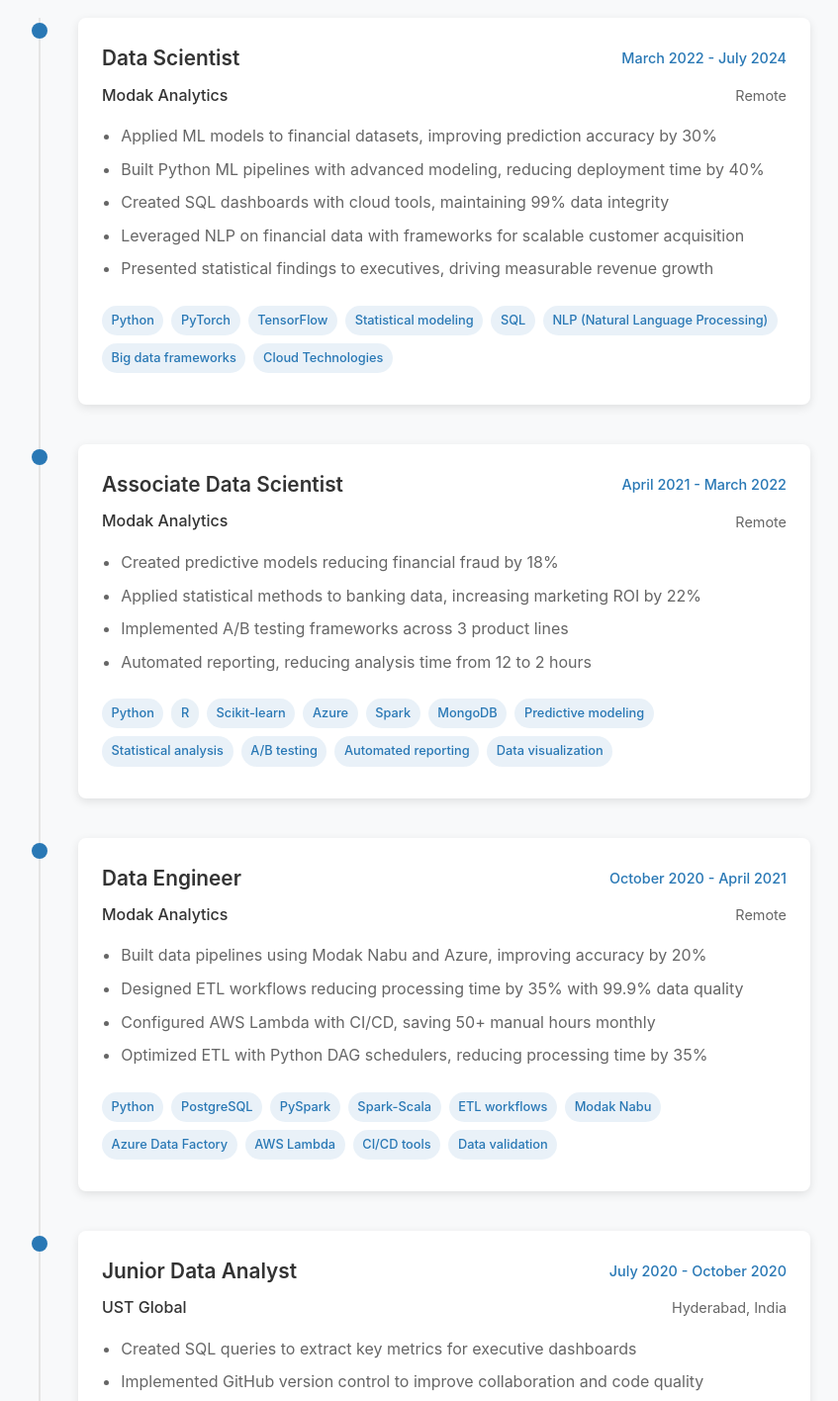
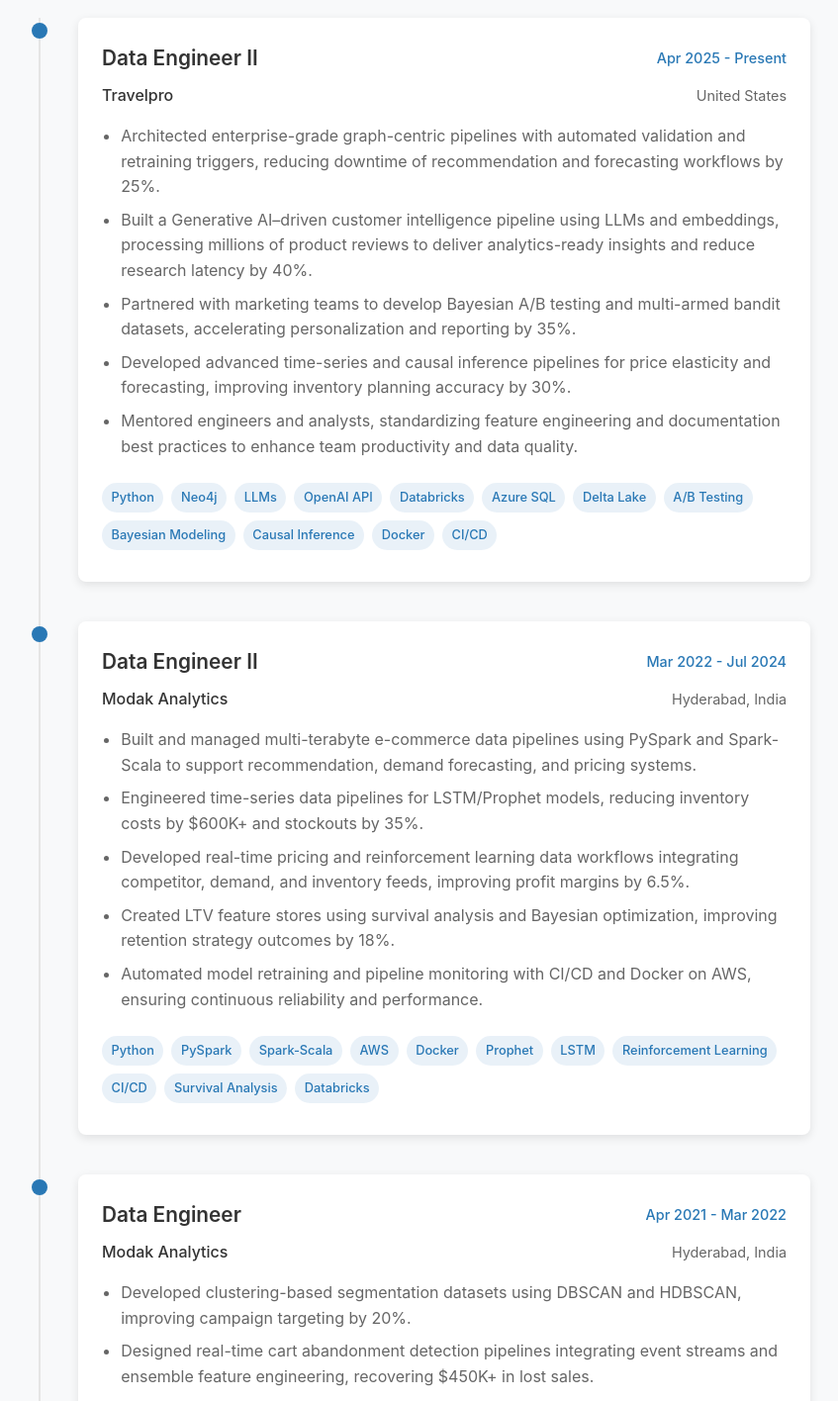
Before and after one commit to lenkalapellypraveen/Portfolio_Praveen, a React (Vite) app: page / in a window 1280 px wide. Shown: the part 4680-6096 px from the top of the page at 99% size, without its empty margins (221-1068 px from the left). Built offline with nearby package versions, Linux system fonts and the light colour scheme.

Commit message:
Updated experience

```diff
--- a/src/components/Experience.tsx
+++ b/src/components/Experience.tsx
@@ -17,61 +17,92 @@
   const experiences: WorkExperience[] = [
     {
       id: 1,
-      title: "Data Scientist",
-      company: "Modak Analytics",
-      location: "Remote",
-      period: "March 2022 - July 2024",
+      title: "Data Engineer II",
+      company: "Travelpro",
+      location: "United States",
+      period: "Apr 2025 - Present",
       responsibilities: [
-        "Applied ML models to financial datasets, improving prediction accuracy by 30%",
-        "Built Python ML pipelines with advanced modeling, reducing deployment time by 40%",
-        "Created SQL dashboards with cloud tools, maintaining 99% data integrity",
-        "Leveraged NLP on financial data with frameworks for scalable customer acquisition",
-        "Presented statistical findings to executives, driving measurable revenue growth"
+        "Architected enterprise-grade graph-centric pipelines with automated validation and retraining triggers, reducing downtime of recommendation and forecasting workflows by 25%.",
+        "Built a Generative AI–driven customer intelligence pipeline using LLMs and embeddings, processing millions of product reviews to deliver analytics-ready insights and reduce research latency by 40%.",
+        "Partnered with marketing teams to develop Bayesian A/B testing and multi-armed bandit datasets, accelerating personalization and reporting by 35%.",
+        "Developed advanced time-series and causal inference pipelines for price elasticity and forecasting, improving inventory planning accuracy by 30%.",
+        "Mentored engineers and analysts, standardizing feature engineering and documentation best practices to enhance team productivity and data quality."
       ],
-      technologies: ["Python", "PyTorch", "TensorFlow", "Statistical modeling", "SQL", "NLP (Natural Language Processing)", "Big data frameworks", "Cloud Technologies"]
+      technologies: [
+        "Python", "Neo4j", "LLMs", "OpenAI API", "Databricks", "Azure SQL",
+        "Delta Lake", "A/B Testing", "Bayesian Modeling", "Causal Inference", "Docker", "CI/CD"
+      ]
     },
     {
       id: 2,
-      title: "Associate Data Scientist",
+      title: "Data Engineer II",
       company: "Modak Analytics",
-      location: "Remote",
-      period: "April 2021 - March 2022",
+      location: "Hyderabad, India",
+      period: "Mar 2022 - Jul 2024",
       responsibilities: [
-        "Created predictive models reducing financial fraud by 18%",
-        "Applied statistical methods to banking data, increasing marketing ROI by 22%",
-        "Implemented A/B testing frameworks across 3 product lines",
-        "Automated reporting, reducing analysis time from 12 to 2 hours"
+        "Built and managed multi-terabyte e-commerce data pipelines using PySpark and Spark-Scala to support recommendation, demand forecasting, and pricing systems.",
+        "Engineered time-series data pipelines for LSTM/Prophet models, reducing inventory costs by $600K+ and stockouts by 35%.",
+        "Developed real-time pricing and reinforcement learning data workflows integrating competitor, demand, and inventory feeds, improving profit margins by 6.5%.",
+        "Created LTV feature stores using survival analysis and Bayesian optimization, improving retention strategy outcomes by 18%.",
+        "Automated model retraining and pipeline monitoring with CI/CD and Docker on AWS, ensuring continuous reliability and performance."
       ],
-      technologies: ["Python", "R", "Scikit-learn", "Azure", "Spark", "MongoDB", "Predictive modeling", "Statistical analysis", "A/B testing", "Automated reporting",
-        "Data visualization"]
+      technologies: [
+        "Python", "PySpark", "Spark-Scala", "AWS", "Docker", "Prophet", "LSTM",
+        "Reinforcement Learning", "CI/CD", "Survival Analysis", "Databricks"
+      ]
     },
     {
       id: 3,
       title: "Data Engineer",
       company: "Modak Analytics",
-      location: "Remote",
-      period: "October 2020 - April 2021",
+      location: "Hyderabad, India",
+      period: "Apr 2021 - Mar 2022",
       responsibilities: [
-        "Built data pipelines using Modak Nabu and Azure, improving accuracy by 20%",
-        "Designed ETL workflows reducing processing time by 35% with 99.9% data quality",
-        "Configured AWS Lambda with CI/CD, saving 50+ manual hours monthly",
-        "Optimized ETL with Python DAG schedulers, reducing processing time by 35%"
+        "Developed clustering-based segmentation datasets using DBSCAN and HDBSCAN, improving campaign targeting by 20%.",
+        "Designed real-time cart abandonment detection pipelines integrating event streams and ensemble feature engineering, recovering $450K+ in lost sales.",
+        "Built Bayesian experimentation and attribution pipelines using Markov Chain and Shapley value techniques, increasing ROAS by 31%.",
+        "Created NLP-driven sentiment tagging systems leveraging BERT for user feedback insights, enabling faster product iteration.",
+        "Split and modularized Databricks pipelines, reducing debugging and hotfix deployment time by 45%."
       ],
-      technologies: ["Python", "PostgreSQL", "PySpark", "Spark-Scala", "ETL workflows", "Modak Nabu", "Azure Data Factory", "AWS Lambda", "CI/CD tools", "Data validation"]
+      technologies: [
+        "Python", "Databricks", "PySpark", "HDBSCAN", "BERT", "Markov Chains",
+        "Shapley Values", "Bayesian Models", "Azure", "NLP", "Real-Time Streaming"
+      ]
     },
     {
       id: 4,
+      title: "Associate Data Engineer",
+      company: "Modak Analytics",
+      location: "Hyderabad, India",
+      period: "Oct 2020 - Apr 2021",
+      responsibilities: [
+        "Architected scalable ETL workflows in Modak Nabu and Azure Data Factory, increasing data warehousing accuracy by 20%.",
+        "Developed fault-tolerant pipelines with validation checks, achieving 99% data quality and reducing processing time by 35%.",
+        "Deployed serverless data migration workflows using AWS Lambda and Python, automating cross-system transfers and saving 50+ manual hours monthly.",
+        "Enhanced orchestration with Python DAG schedulers, reducing pipeline latency by 35%.",
+        "Built Databricks applications for JSON ingestion with completeness checks, preventing malformed data ingestion."
+      ],
+      technologies: [
+        "Python", "Azure Data Factory", "AWS Lambda", "Databricks", "PySpark",
+        "Modak Nabu", "ETL", "Data Validation", "DAG Scheduling"
+      ]
+    },
+    {
+      id: 5,
       title: "Junior Data Analyst",
       company: "UST Global",
       location: "Hyderabad, India",
-      period: "July 2020 - October 2020",
+      period: "Jul 2020 - Oct 2020",
       responsibilities: [
-        "Created SQL queries to extract key metrics for executive dashboards",
-        "Implemented GitHub version control to improve collaboration and code quality",
-        "Built Tableau dashboards visualizing banking metrics",
-        "Collaborated on data requirements and governance for regulatory compliance"
+        "Developed SQL-based analytical data models for KPI reporting and executive dashboards.",
+        "Built interactive Tableau dashboards visualizing key banking metrics for product teams.",
+        "Implemented GitHub-based version control to improve collaboration and code governance.",
+        "Led data initiatives to define data requirements and ensure regulatory compliance.",
+        "Supported cross-functional analytics projects through clean data modeling and visualization."
       ],
-      technologies: ["Python", "PostgreSQL", "Tableau", "Power BI", "GitHub", "Data visualization"]
+      technologies: [
+        "SQL", "Tableau", "Python", "PostgreSQL", "Power BI", "GitHub", "Data Visualization"
+      ]
     }
   ];
 
```
